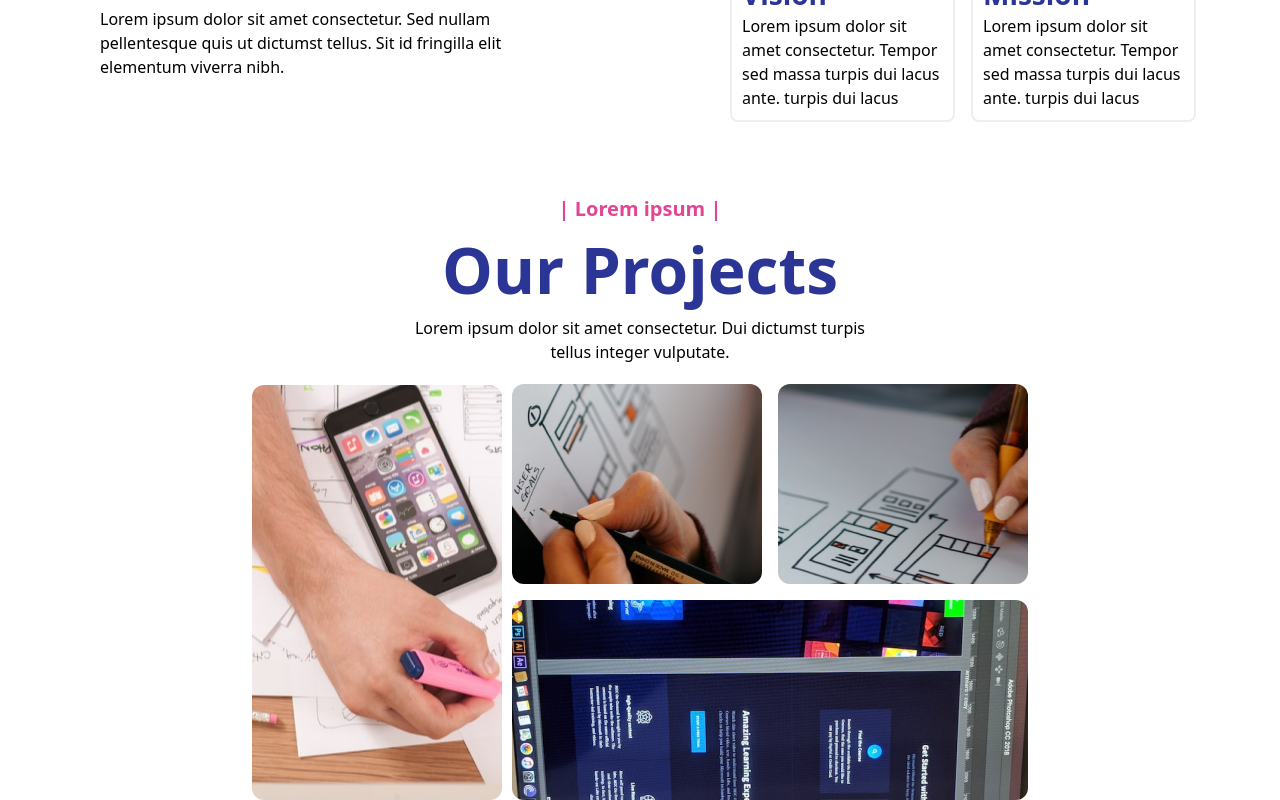
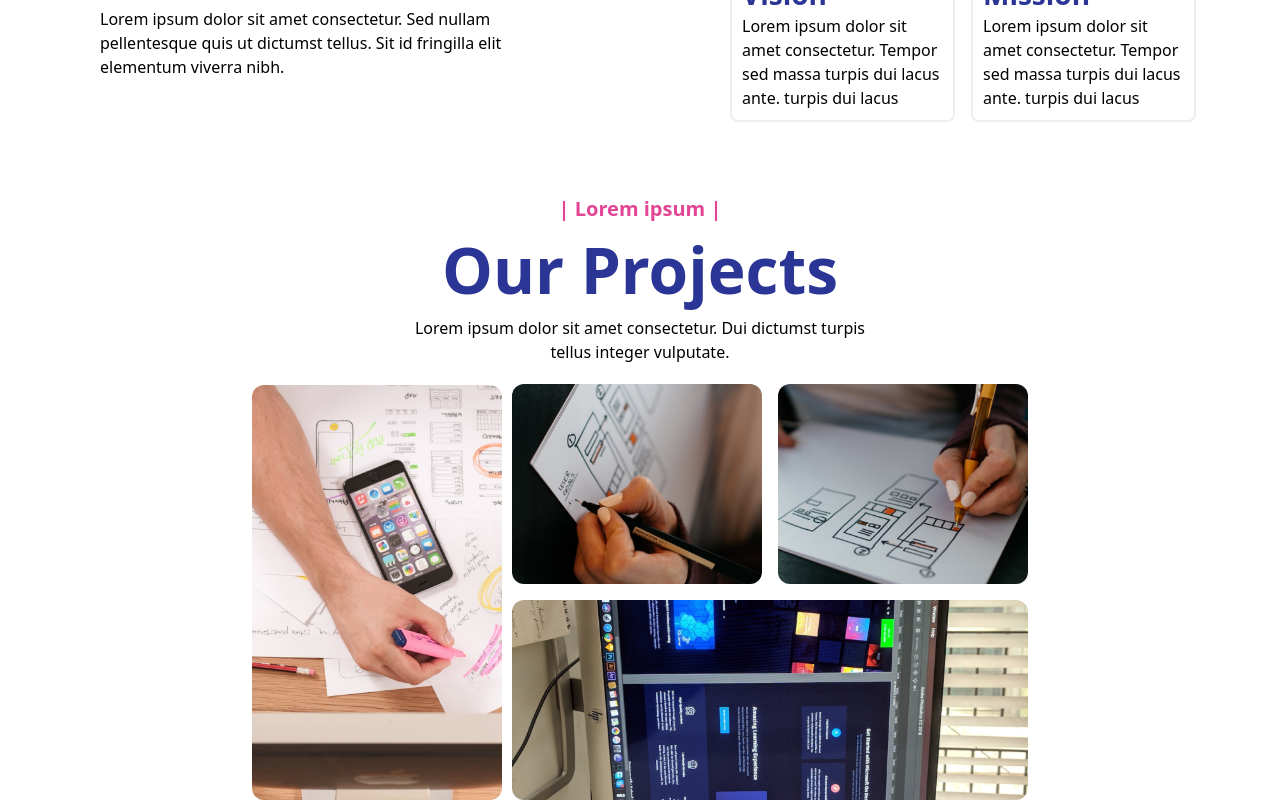
Before and after one commit to Jarvis-Nu/jarvis-nu, a Next.js app: page / in a window 1280 px wide. Shown: the part 1342-2142 px from the top of the page. Built offline with nearby package versions, Linux system fonts and the light colour scheme.

Commit message:
suprememods

```diff
--- a/components/Portfolio.js
+++ b/components/Portfolio.js
@@ -9,14 +9,14 @@ export default function Portfolio() {
                 <p className="p px-5">Lorem ipsum dolor sit amet consectetur. Dui dictumst turpis tellus integer vulputate.</p>
             </div>
             <div className="w-full flex justify-center items-center h-full relative space-x-2.5">
-                <div className="min-w-[250px] min-h-[415px] bg-[url('/proj1.png')] bg-center rounded-xl" />
+                <div className="min-w-[250px] min-h-[415px] bg-[url('/proj1.png')] bg-center rounded-xl bg-cover" />
                 <div className="space-y-4 h-full">
                     <div className="flex space-x-4 max-h-[200px]">
-                        <div className="min-w-[250px] min-h-[200px] bg-[url('/proj2.png')] bg-center rounded-xl" />
-                        <div className="min-w-[250px] min-h-[200px] bg-[url('/proj3.png')] bg-center rounded-xl" />
+                        <div className="min-w-[250px] min-h-[200px] bg-[url('/proj2.png')] bg-center rounded-xl bg-cover" />
+                        <div className="min-w-[250px] min-h-[200px] bg-[url('/proj3.png')] bg-center rounded-xl bg-cover" />
                     </div>
                     <div>
-                        <div className="min-w-[400px] min-h-[200px] bg-[url('/proj4.png')] bg-center rounded-xl" />
+                        <div className="min-w-[400px] min-h-[200px] bg-[url('/proj4.png')] bg-center rounded-xl bg-cover" />
                     </div>
                 </div>
             </div>
```
